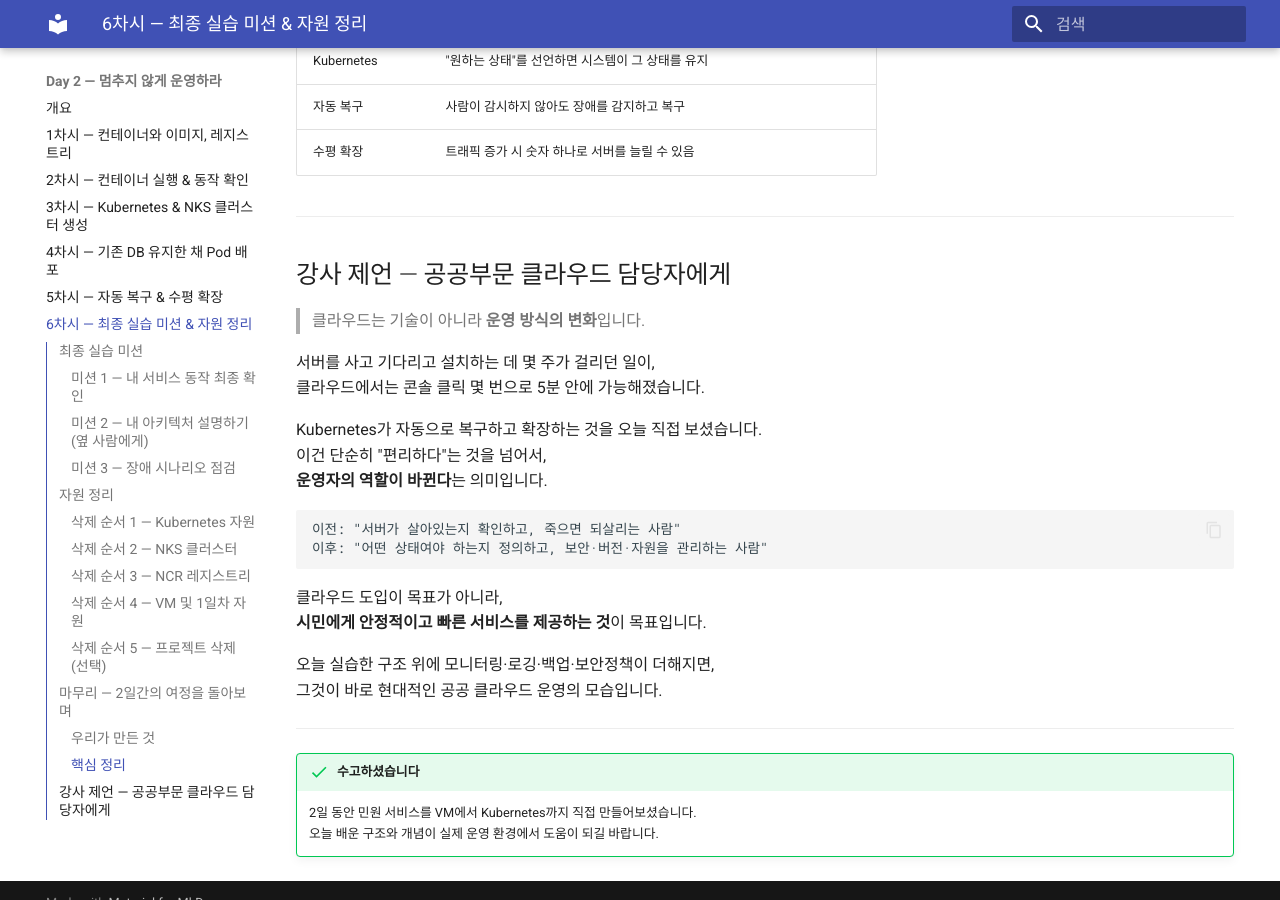
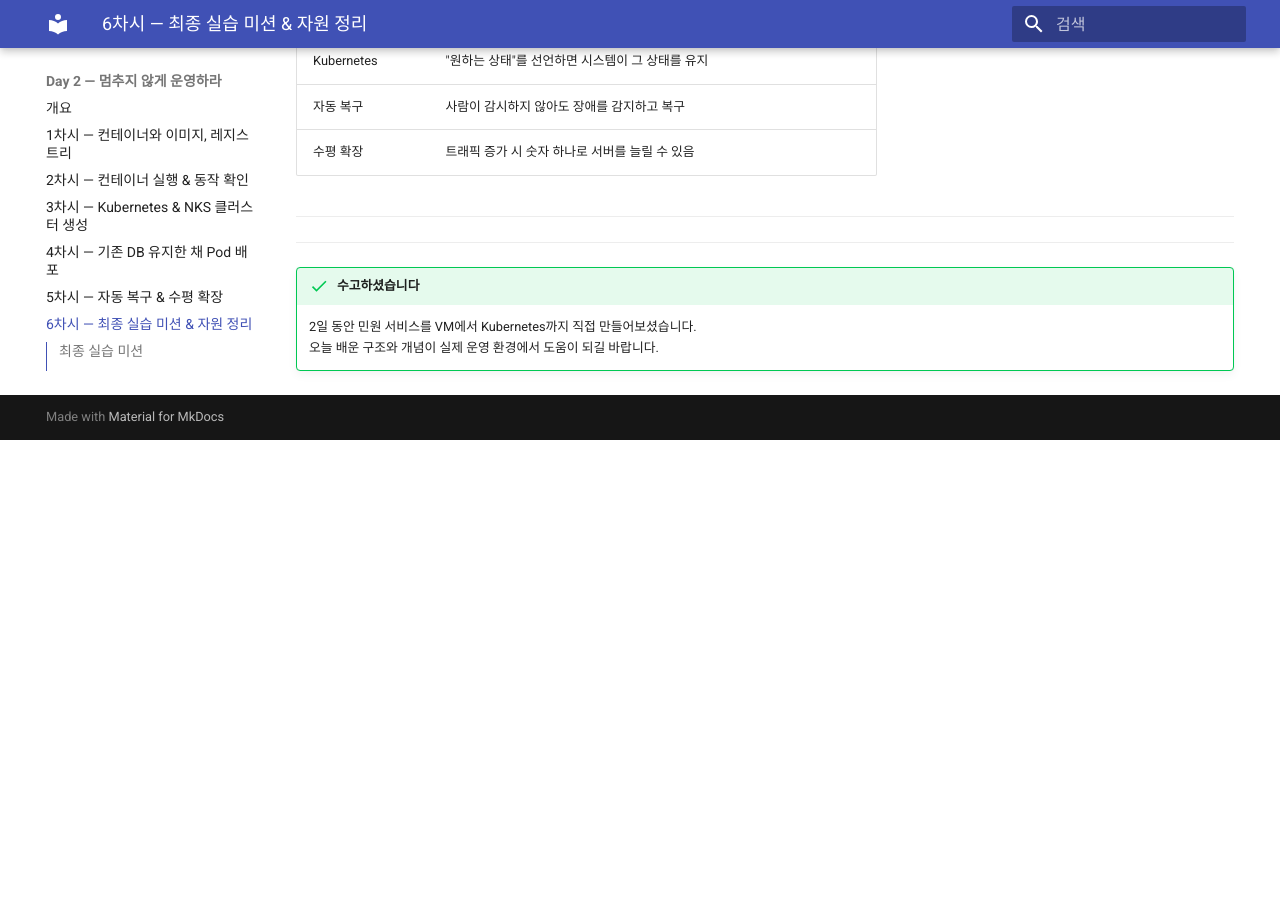
Before and after one commit to skilleat-labs/cloud-native-minwon-lab, an MkDocs documentation site: the page built from docs/day2/session6.md, in a window 1280 px wide and 900 px high, scrolled down 3752 px. Built offline with MkDocs 1.6.1 and Material for MkDocs 9.7.7, drawn with Linux system fonts in a browser that asks for light colours; after the commit the page ends 4192 px from its top, so only the background shows below that.

Commit message:
Day2 session6: remove instructor's closing remarks section

````diff
--- a/docs/day2/session6.md
+++ b/docs/day2/session6.md
@@ -146,28 +146,6 @@
 
 ---
 
-## 강사 제언 — 공공부문 클라우드 담당자에게
-
-> 클라우드는 기술이 아니라 **운영 방식의 변화**입니다.
-
-서버를 사고 기다리고 설치하는 데 몇 주가 걸리던 일이,
-클라우드에서는 콘솔 클릭 몇 번으로 5분 안에 가능해졌습니다.
-
-Kubernetes가 자동으로 복구하고 확장하는 것을 오늘 직접 보셨습니다.
-이건 단순히 "편리하다"는 것을 넘어서,
-**운영자의 역할이 바뀐다**는 의미입니다.
-
-```
-이전: "서버가 살아있는지 확인하고, 죽으면 되살리는 사람"
-이후: "어떤 상태여야 하는지 정의하고, 보안·버전·자원을 관리하는 사람"
-```
-
-클라우드 도입이 목표가 아니라,
-**시민에게 안정적이고 빠른 서비스를 제공하는 것**이 목표입니다.
-
-오늘 실습한 구조 위에 모니터링·로깅·백업·보안정책이 더해지면,
-그것이 바로 현대적인 공공 클라우드 운영의 모습입니다.
-
 ---
 
 !!! success "수고하셨습니다"
````
